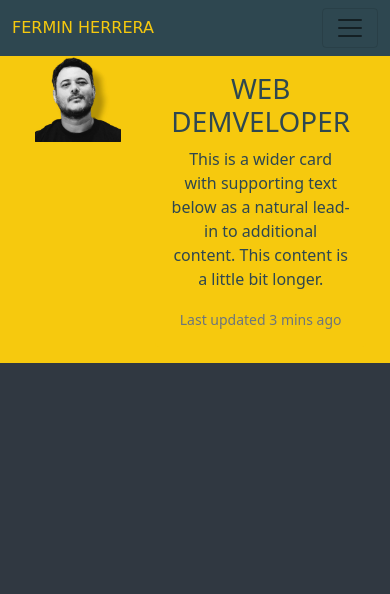
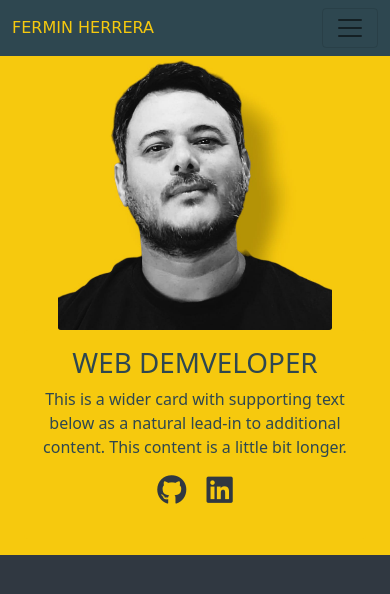
Before and after one commit to HERRERA1010/portfolio, a plain HTML site: page index.html in a window 390 px wide. Drawn offline with nearby package versions, Linux system fonts and the light colour scheme; a web font is replaced by a local one.

Commit message:
correcion de margenes imagenes y inclusion de links he iconos

```diff
--- a/assets/css/seccion-presentacion.css
+++ b/assets/css/seccion-presentacion.css
@@ -27,13 +27,28 @@ border: none !important;
     color: var(--color-secundario);
 }
 
+.links-redes-sociales{
+    display:inline-block;
+    width: 50%;
+    margin: auto;
 
 
-@media(max-width: 768px){
+}
+
+
+
+.enlaces  p > a {
+   margin: 10px 10px ;
+}
+
+.fa-brands{
+    color: var(--background-color);
+    font-size: 30px;
+}
+
+@media(max-width: 1200px){
     .img-width{
-        display: block;
         width:80%;
-        border-radius:  1%;
         margin: auto;
     }
 };
--- a/index.html
+++ b/index.html
@@ -6,6 +6,9 @@
   <meta charset="utf-8">
   <meta name="viewport" content="width=device-width, initial-scale=1">
   <link rel="shortcut icon" href="assets/img/favicon.ico">
+  <link rel="stylesheet" href="https://cdnjs.cloudflare.com/ajax/libs/font-awesome/6.4.0/css/all.min.css"
+    integrity="sha512-iecdLmaskl7CVkqkXNQ/ZH/XLlvWZOJyj7Yy7tcenmpD1ypASozpmT/E0iPtmFIB46ZmdtAc9eNBvH0H/ZpiBw=="
+    crossorigin="anonymous" referrerpolicy="no-referrer" />
   <!-- FONTS -->
   <link rel="preconnect" href="https://fonts.googleapis.com">
   <link rel="preconnect" href="https://fonts.gstatic.com" crossorigin>
@@ -54,7 +57,7 @@
   <div class="container-fluid bg-color-amarillo">
     <div class="container bg-color-amarillo">
       <div class="row">
-      <div class="col">
+        <div class="col-12 col-md-6 col-xxl-6">
           <div class="contenedor-img-perfil">
             <img src="assets/img/perfil.jpeg" class="card-img-top img-width" alt="...">
           </div>
@@ -65,7 +68,13 @@
               <h5 class="card-title fs-1">WEB DEMVELOPER</h5>
               <p class="card-text ">This is a wider card with supporting text below as a natural lead-in to additional
                 content. This content is a little bit longer.</p>
-            <p class="card-text"><small class="text-muted">Last updated 3 mins ago</small></p>
+
+              <section class=" links-redes-sociales  ">
+                <div class="enlaces">
+               <p class="" ><a class="enlace" href="#"><i class="fa-brands fa-github "></i></a><a class="enlace" href="#"><i class="fa-brands fa-linkedin"></i></a></p>
+
+              </div>
+              </section>
             </div>
           </div>
         </div>
```
Lines whose indentation alone changed are shown as unchanged.
